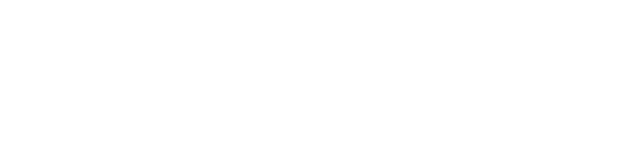
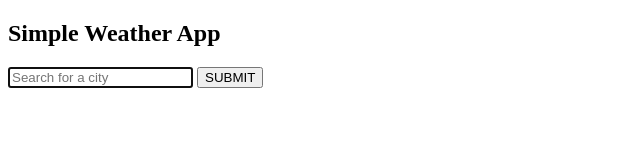
Before and after one commit to joao-alvarenga/clima-app, a plain HTML site: page index.html in a window 1280 px wide. Shown: the whole page, without its empty margins (0-640 px from the left). Drawn offline with Linux system fonts and the light colour scheme.

Commit message:
add new changes

```diff
--- a/index.html
+++ b/index.html
@@ -8,7 +8,21 @@
     <link rel="stylesheet" href="main.css" />
 </head>
 <body>
-
+    <section class="wrapper">
+        <div class="container">
+          <h1 class="titulo">Simple Weather App</h1>
+          <form>
+            <input type="texto" placeholder="Search for a city" autofocus>
+            <button type="submit">SUBMIT</button>
+            <span class="msg"></span>
+          </form>
+        </div>
+      </section>
+      <section class="cidades-section">
+        <div class="container">
+          <ul class="cidades"></ul>
+        </div>
+      </section>
     <script src="main.js"></script>
 </body>
 </html>
```
